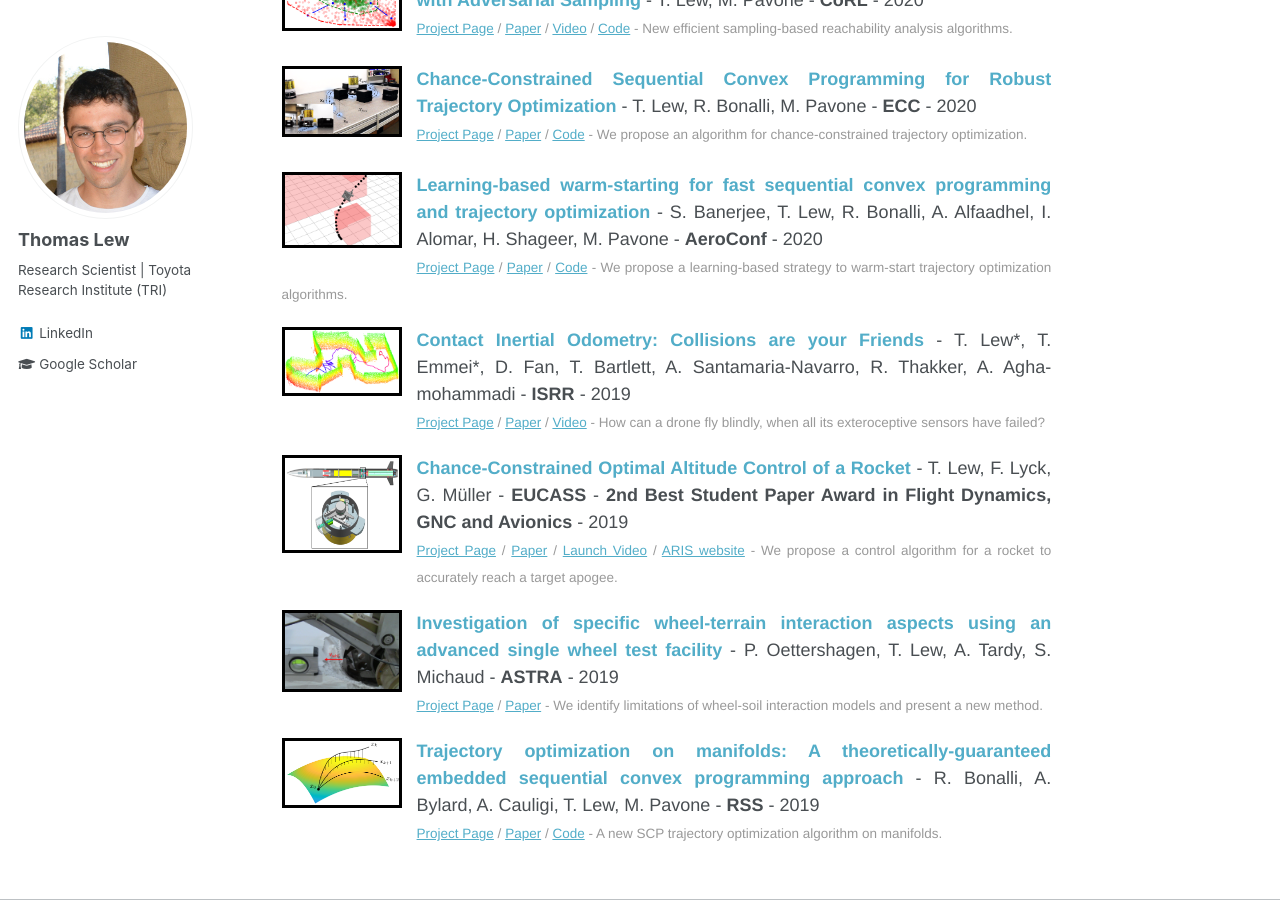
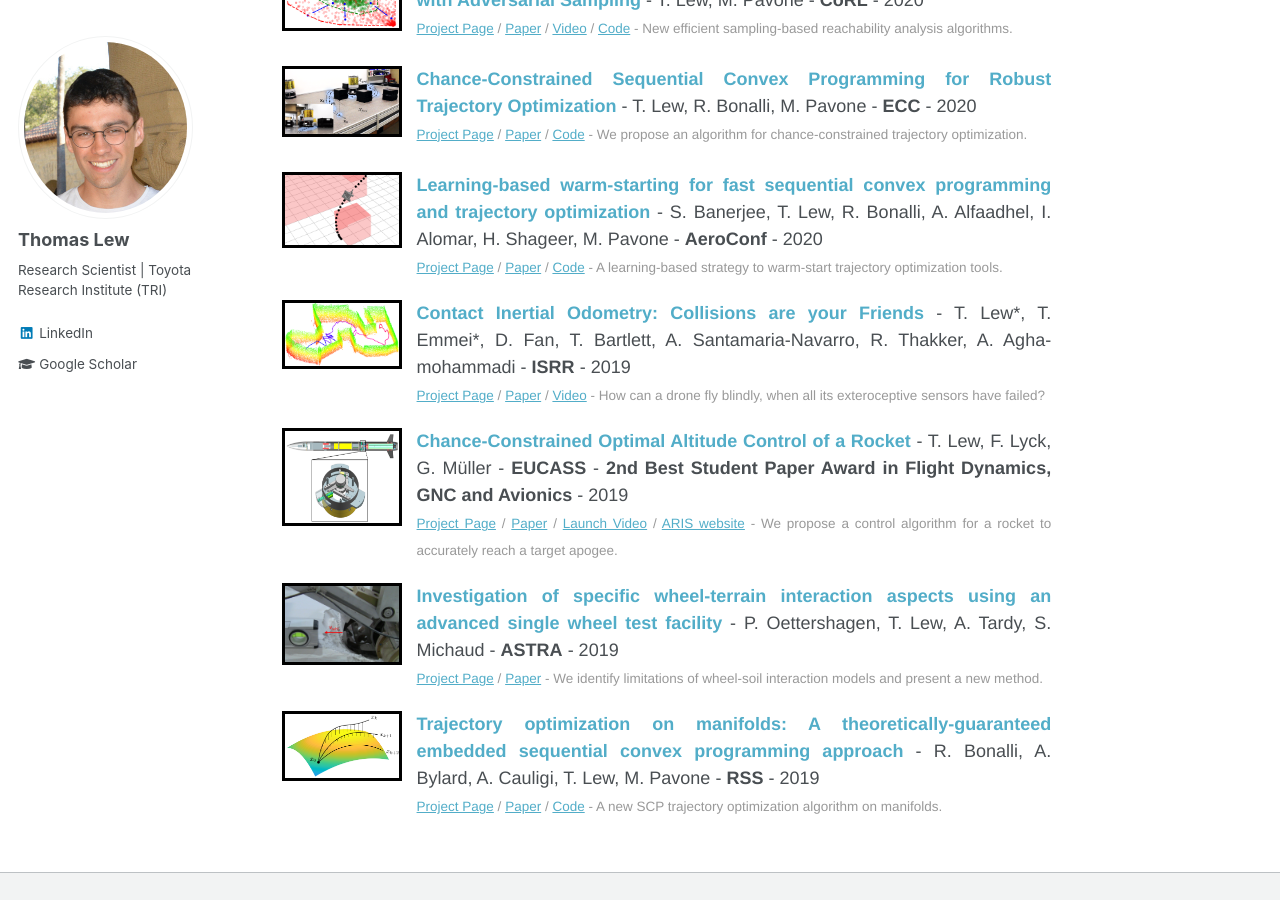
Before and after one commit to thomasjlew/thomasjlew.github.io, a Jekyll site: the page built from _pages/about.md, in a window 1280 px wide and 900 px high, scrolled down 3112 px. Built offline with Jekyll 4.4.1, drawn with Linux system fonts in a browser that asks for light colours.

Commit message:
Minor changes.

```diff
--- a/_publications/2022-06-20_learning_scp.md
+++ b/_publications/2022-06-20_learning_scp.md
@@ -6,7 +6,7 @@ excerpt: '<br />
 [Project Page](/publication/learning_scp) /
 [Paper](https://hal.archives-ouvertes.fr/hal-03467612/document) /
 [Code](https://github.com/StanfordASL/nnGuSTO) -
-We propose a learning-based strategy to warm-start trajectory optimization algorithms.'
+A learning-based strategy to warm-start trajectory optimization tools.'
 date: 2020-03-07
 # venue: 'IEEE Aerospace Conference'
 venue: 'AeroConf'
```
Also changed, not shown: images/cbfs_delays.png, images/convex_vertical.png.
